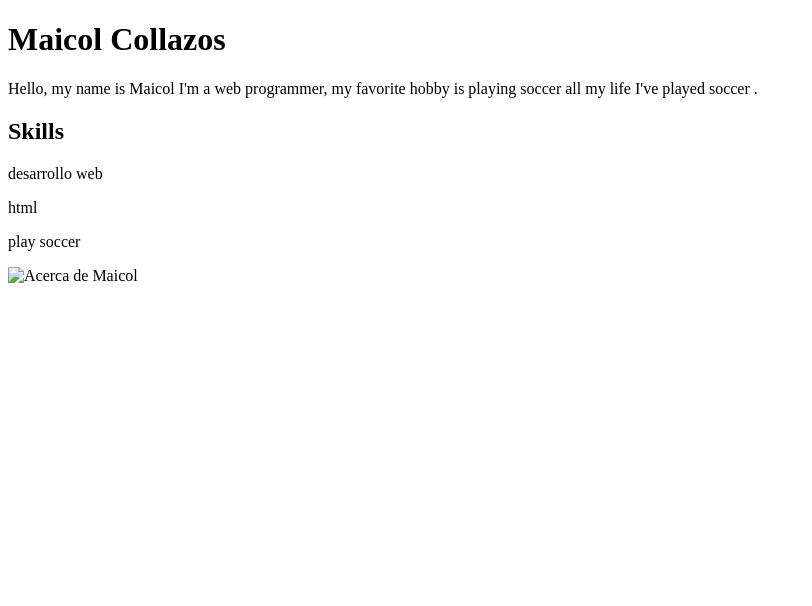
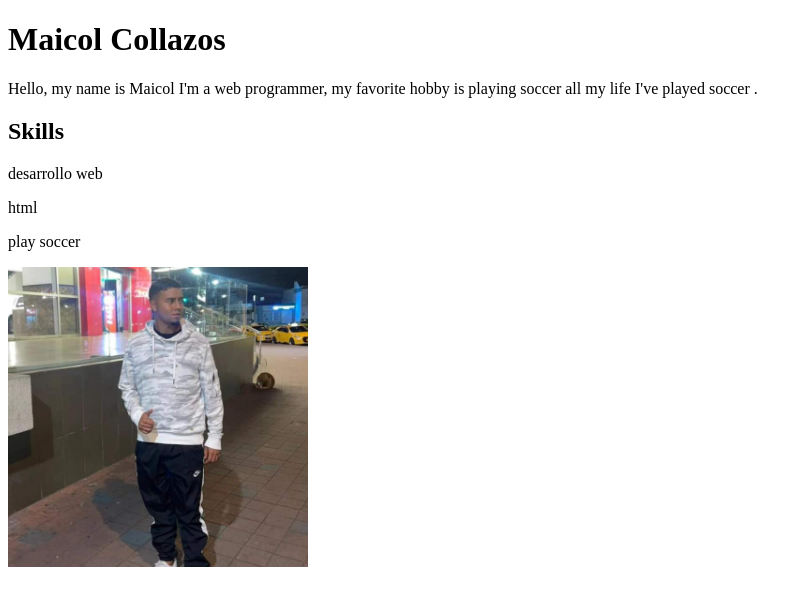
Before and after one commit to fabiancoldev/tallerGit, a plain HTML site: page maicol.html in a window 1280 px wide. Shown: the whole page, without its empty margins (0-812 px from the left). Drawn offline with Linux system fonts and the light colour scheme.

Commit message:
correcion imagen

```diff
--- a/maicol.html
+++ b/maicol.html
@@ -15,6 +15,6 @@
     <p>html</p>
     <p>play soccer</p>
     </p>
-    <img src="img/Maicol collazos.jpg" alt="Acerca de Maicol">
+    <img src="img/Maicolcollazos.jpg" alt="Acerca de Maicol" width="300">
 </body>
 </html>
```
